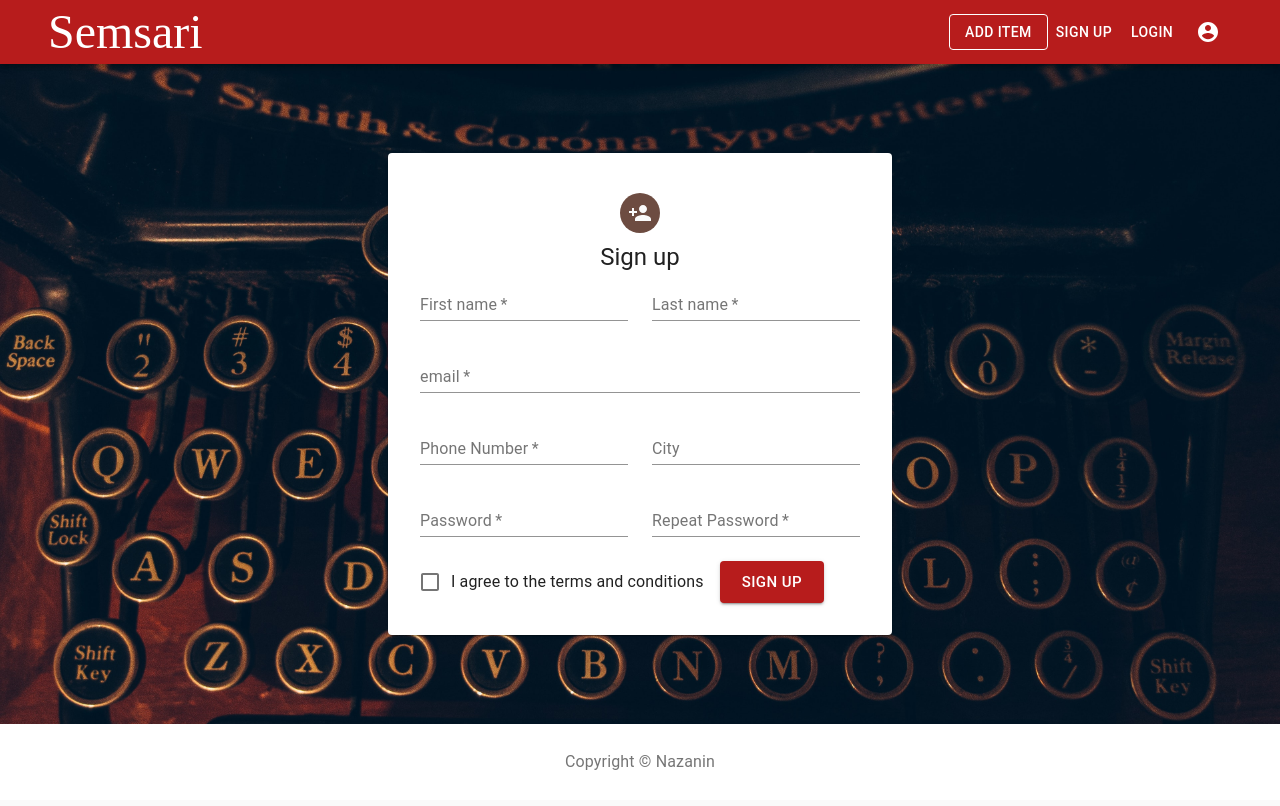
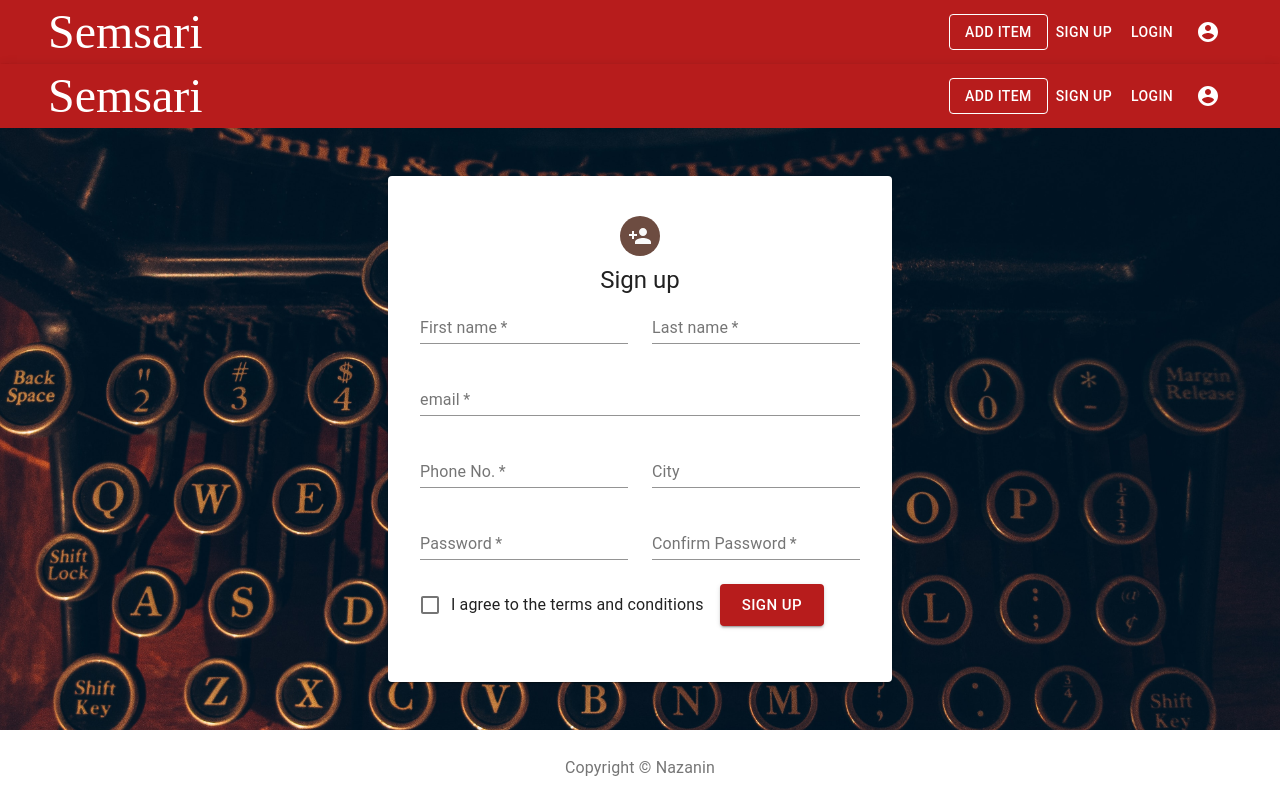
Before and after one commit to nazi-pira/semsari, a React (Create React App) app: page /signup in a window 1280 px wide. Built offline with nearby package versions, Linux system fonts and the light colour scheme; a web font is replaced by a local one.

Commit message:
redux stuff

```diff
--- a/src/App.js
+++ b/src/App.js
@@ -13,6 +13,8 @@ import AddItemPage from './pages/AddItemPage';
 import searchItemPage from './pages/searchItemPage';
 
 import Navbar from './components/Navbar'
+import Navbar2 from './components/Navbar2'
+
 import Footer from './components/Footer'
 
 import customTheme from './theme';
@@ -22,7 +24,10 @@ export default function App() {
     <ThemeProvider theme={customTheme}>
       <CssBaseline />
       <Router>
-        <Navbar />
+        <div>
+          <Navbar />
+          <Navbar2 />
+        </div>
         <Switch>
           <Route exact path="/" component={LandingPage} />
           <Route path="/signup" component={SignUpPage} />
--- a/src/app/store.js
+++ b/src/app/store.js
@@ -1,9 +1,14 @@
 /* eslint-disable comma-dangle */
-import { configureStore } from '@reduxjs/toolkit';
+import { configureStore, combineReducers } from '@reduxjs/toolkit';
 import counterReducer from '../features/counter/counterSlice';
+import userReducer from '../reducers/userReducer';
+
+const reducer = combineReducers({
+  user: userReducer,
+  counter: counterReducer
+})
 
 export const store = configureStore({
-  reducer: {
-    counter: counterReducer,
-  },
+  reducer,
+  devTools: process.env.NODE_ENV !== 'production',
 });
--- /dev/null
+++ b/src/components/Navbar2.js
@@ -0,0 +1,102 @@
+import React from 'react';
+import { Link as RouterLink } from 'react-router-dom';
+
+import { makeStyles } from '@material-ui/core/styles';
+import Link from '@material-ui/core/Link';
+
+import AppBar from '@material-ui/core/AppBar';
+import Toolbar from '@material-ui/core/Toolbar';
+import Typography from '@material-ui/core/Typography';
+import Button from '@material-ui/core/Button';
+import Container from '@material-ui/core/Container';
+import IconButton from '@material-ui/core/IconButton';
+import AccountCircle from '@material-ui/icons/AccountCircle';
+import MenuItem from '@material-ui/core/MenuItem';
+import Menu from '@material-ui/core/Menu';
+
+const useStyles = makeStyles((theme) => ({
+  menuButton: {
+    marginRight: theme.spacing(2)
+  },
+  title: {
+    flexGrow: 1
+  },
+  link: {
+    '&:link': {
+      textDecoration: 'none'
+    }
+  },
+  input: {
+    display: 'none'
+  }
+}));
+
+export default function Navbar() {
+  const [auth] = React.useState(true);
+  const [anchorEl, setAnchorEl] = React.useState(null);
+  const open = Boolean(anchorEl);
+
+  const handleMenu = (event) => {
+    setAnchorEl(event.currentTarget);
+  };
+
+  const handleClose = () => {
+    setAnchorEl(null);
+  };
+
+  const classes = useStyles();
+  return (
+    <AppBar position="static">
+      <Container maxWidth="lg">
+        <Toolbar>
+          <Typography variant="h3" className={classes.title}>
+            <Link className={classes.link} component={RouterLink} color="inherit" to="/">
+              Semsari
+            </Link>
+          </Typography>
+          <Button component={RouterLink} variant="outlined" color="inherit" to="/item/add"><Typography variant="button">Add Item</Typography></Button>
+          <Button component={RouterLink} color="inherit" to="/signup"><Typography variant="button">Sign Up</Typography></Button>
+          <Button component={RouterLink} color="inherit" to="/login"><Typography variant="button">Login</Typography></Button>
+            {auth && (
+              <div>
+                <IconButton
+                  aria-label="account of current user"
+                  aria-controls="menu-appbar"
+                  aria-haspopup="true"
+                  onClick={handleMenu}
+                  color="inherit">
+                  <AccountCircle />
+                </IconButton>
+                <Menu
+                  id="menu-appbar"
+                  anchorEl={anchorEl}
+                  anchorOrigin={{
+                    vertical: 'bottom',
+                    horizontal: 'left'
+                  }}
+                  keepMounted
+                  transformOrigin={{
+                    vertical: 'bottom',
+                    horizontal: 'left'
+                  }}
+                  open={open}
+                  onClose={handleClose}>
+                  <MenuItem onClick={handleClose}>
+                    <Link className={classes.link} component={RouterLink} color="inherit" to="/profile">
+                      Profile
+                    </Link>
+                  </MenuItem>
+
+                  <MenuItem onClick={handleClose}>
+                    <Link className={classes.link} component={RouterLink} color="inherit" to="/logout">
+                      Logout
+                    </Link>
+                  </MenuItem>
+                </Menu>
+              </div>
+            )}
+        </Toolbar>
+      </Container>
+    </AppBar>
+  )
+}
--- a/src/components/member/SignUpForm.js
+++ b/src/components/member/SignUpForm.js
@@ -1,4 +1,6 @@
 import React from 'react';
+import { useDispatch, useSelector } from 'react-redux';
+
 import Grid from '@material-ui/core/Grid';
 import TextField from '@material-ui/core/TextField';
 import FormControlLabel from '@material-ui/core/FormControlLabel';
@@ -11,6 +13,8 @@ import Typography from '@material-ui/core/Typography';
 import { Paper } from '@material-ui/core';
 import { makeStyles } from '@material-ui/core/styles';
 import PersonAddIcon from '@material-ui/icons/PersonAdd';
+
+import { registerUser, setMessages } from '../../reducers/userReducer'
 
 const useStyles = makeStyles((theme) => ({
   root: {
@@ -31,6 +35,18 @@ const useStyles = makeStyles((theme) => ({
 
 export default function SignUpForm() {
   const classes = useStyles();
+  const dispatch = useDispatch();
+  const { messages } = useSelector((state) => state.user)
+
+  const [name, setName] = React.useState('')
+  const [lastname, setLastname] = React.useState('')
+  const [phone, setPhone] = React.useState('')
+  const [city, setCity] = React.useState('')
+  const [email, setEmail] = React.useState('')
+  const [password, setPassword] = React.useState('')
+  const [confirmPassword, setConfirmPassword] = React.useState('')
+  const [agree, setAgree] = React.useState(false)
+
   return (
     <Paper className={classes.root}>
       <Box display="flex" flexDirection="column" justifyContent="center" alignItems="center">
@@ -49,6 +65,7 @@ export default function SignUpForm() {
             name="firstName"
             label="First name"
             fullWidth
+            onChange={(e) => setName(e.target.value)}
             autoComplete="given-name" />
         </Grid>
         <Grid item xs={12} sm={6}>
@@ -58,6 +75,7 @@ export default function SignUpForm() {
             name="lastName"
             label="Last name"
             fullWidth
+            onChange={(e) => setLastname(e.target.value)}
             autoComplete="family-name" />
         </Grid>
         <Grid item xs={12}>
@@ -67,16 +85,18 @@ export default function SignUpForm() {
             name="email"
             label="email"
             fullWidth
+            onChange={(e) => setEmail(e.target.value)}
             autoComplete="email" />
         </Grid>
         <Grid item xs={12} sm={6}>
           <TextField
             required
             id="Phone Number"
-            name="Phone Number"
-            label="Phone Number"
+            name="Phone"
+            label="Phone No."
             fullWidth
-            autoComplete="Phone Number" />
+            onChange={(e) => setPhone(e.target.value)}
+            autoComplete="Phone number" />
         </Grid>
         <Grid item xs={12} sm={6}>
           <TextField
@@ -84,28 +104,57 @@ export default function SignUpForm() {
             name="city"
             label="City"
             fullWidth
+            onChange={(e) => setCity(e.target.value)}
             autoComplete="shipping address-level2" />
-        </Grid>
-        <Grid item xs={12} sm={6}>
-          <TextField required type="password" id="Password" name="Password" label="Password" fullWidth />
         </Grid>
         <Grid item xs={12} sm={6}>
           <TextField
             required
             type="password"
             id="Password"
-            name="Repeat Password"
-            label="Repeat Password"
-            fullWidth
-            autoComplete="Password" />
+            name="Password"
+            label="Password"
+            onChange={(e) => setPassword(e.target.value)}
+            fullWidth />
+        </Grid>
+        <Grid item xs={12} sm={6}>
+          <TextField
+            required
+            type="password"
+            id="Password"
+            name="Confirm Password"
+            label="Confirm Password"
+            onChange={(e) => setConfirmPassword(e.target.value)}
+            fullWidth />
         </Grid>
         <Grid item xs={12}>
           <FormControlLabel
-            control={<Checkbox color="secondary" name="saveAddress" value="yes" />}
+            control={
+            <Checkbox
+              color="secondary"
+              name="agree"
+              onChange={(e) => setAgree(e.target.value)} />
+            }
             label="I agree to the terms and conditions" />
-              <Button variant="contained" size="large" color="primary">
+              <Button
+                variant="contained"
+                size="large"
+                onClick={() => {
+                  if (password === confirmPassword) {
+                    dispatch(registerUser({ name, lastname, phone, city, email, password }))
+                  } else if (!agree) {
+                    setMessages({ error: 'You must agree to the terms and conditions.' })
+                  } else {
+                    setMessages({ error: 'Password and confirm password fields do not match.' })
+                  }
+                }}
+                color="primary">
                 Sign Up
               </Button>
+        </Grid>
+        <Grid item xs={12}>
+          <Typography variant="h5"> {messages.success ? messages.success : ''} </Typography>
+          <Typography variant="h5"> {messages.error ? messages.error : ''} </Typography>
         </Grid>
       </Grid>
     </Paper>
--- /dev/null
+++ b/src/config/config.js
@@ -0,0 +1 @@
+export const BACKEND_BASE_URL = 'http://localhost:8080'
--- /dev/null
+++ b/src/reducers/userReducer.js
@@ -0,0 +1,73 @@
+/* eslint-disable comma-dangle */
+import fetch from 'node-fetch';
+import { createAsyncThunk, createSlice } from '@reduxjs/toolkit';
+import { BACKEND_BASE_URL } from '../config/config'
+
+export const userSlice = createSlice({
+  name: 'user',
+  initialState: {
+    user: {},
+    status: '',
+    messages: {}
+  },
+  reducers: {
+    setMessage: (state, action) => {
+      state.messages = action.payload
+    },
+    setUser: (state, action) => {
+      state.user = action.payload
+    }
+  },
+
+});
+
+export const { setMessages } = userSlice.actions
+
+export const loginUser = (email, password) => {
+  return async (dispatch) => {
+    try {
+      const response = await fetch(`${BACKEND_BASE_URL}/api/user/login`,
+        {
+          method: 'POST',
+          body: JSON.stringify(email, password),
+          headers: { 'Content-Type': 'application/json' }
+        })
+      if (response.status === 200) {
+        const user = await response.json()
+        dispatch(userSlice.actions.setUser(user))
+        dispatch(userSlice.actions.setMessage({ success: 'You are logged in.' }))
+      } else {
+        const { message } = await response.json()
+        dispatch(userSlice.actions.setMessage({ error: message }))
+      }
+    } catch (err) {
+      console.error('>>> error:', err);
+      dispatch(userSlice.actions.setMessage({ error: 'Failed to login.' }))
+    }
+  }
+}
+
+export const registerUser = (name, lastname, phone, city, email, password) => {
+  return async (dispatch) => {
+    try {
+      const response = await fetch(`${BACKEND_BASE_URL}/api/user/register`, {
+        method: 'POST',
+        body: JSON.stringify(name, lastname, phone, city, email, password),
+        headers: { 'Content-Type': 'application/json' }
+      })
+      if (response.status === 203) {
+        const user = await response.json()
+        dispatch(userSlice.actions.setUser(user))
+        dispatch(userSlice.actions.setMessage({ success: 'You are logged in.' }))
+      } else {
+        const { message } = await response.json()
+        dispatch(userSlice.actions.setMessage({ error: message }))
+      }
+    } catch (err) {
+      console.error('>>> error:', err);
+      dispatch(userSlice.actions.setMessage({ error: 'Failed to login.' }))
+    }
+  }
+}
+
+export default userSlice.reducer
```
Also changed, not shown: src/components/member/LoginForm.js (+11 -1 lines), .eslintrc.json.
